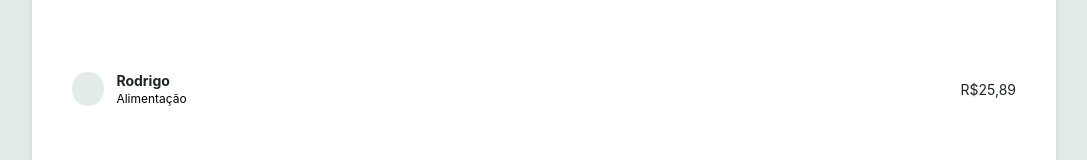
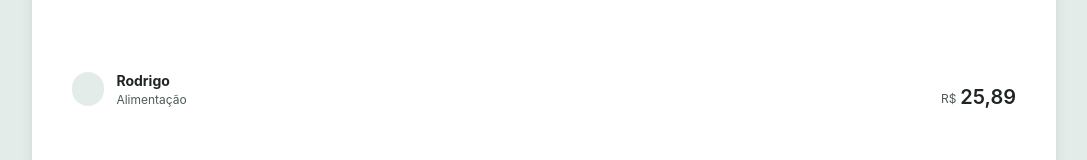
Before and after one commit to YasminFerrariDias/RefundSystem, a React (Vite) app: page / in a window 1280 px wide. Shown: the part 311-471 px from the top of the page, without its empty margins (96-1183 px from the left). Built offline with nearby package versions, Linux system fonts and the light colour scheme.

Commit message:
integrando o Text no Request

```diff
--- a/src/components/Request.tsx
+++ b/src/components/Request.tsx
@@ -8,12 +8,12 @@ export function Request() {
       </div>
       <div className="flex justify-between w-full">
         <div className="flex flex-col">
-          <Text className="text-sm font-bold">Rodrigo</Text>
-          <Text className="text-xs text-gray-700">Alimentação</Text>
+          <Text size="md" textColor="gray100" decoration="bold">Rodrigo</Text>
+          <Text size="sm" textColor="gray200">Alimentação</Text>
         </div>
-        <div className="flex items-center">
-          <Text>R$</Text>
-          <Text>25,89</Text>
+        <div className="flex gap-1 items-end">
+          <Text size="smLine" textColor="gray200" decoration="bodySm" className="pb-0.5">R$</Text>
+          <Text size="lgLine" textColor="gray100" decoration="semibold">25,89</Text>
         </div>
       </div>
     </div>
```
